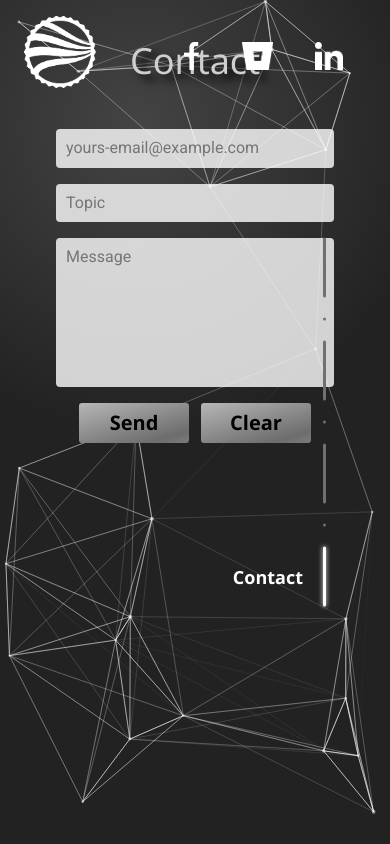
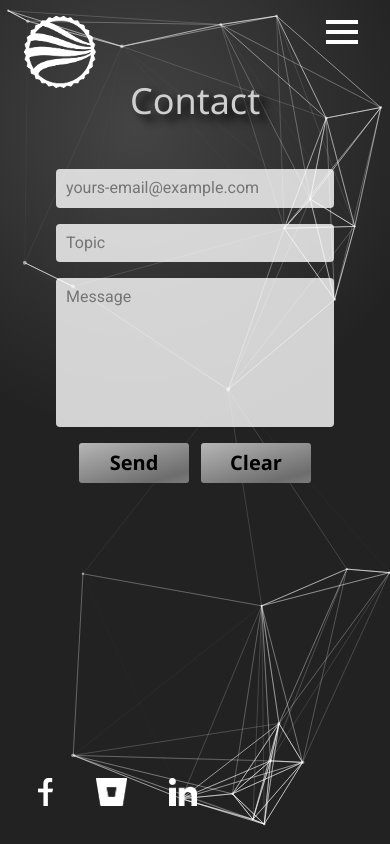
Before and after one commit to lukaszkurczab/portfolio-2023, a Next.js app: page /contact in a window 390 px wide. Built offline with nearby package versions, Linux system fonts and the light colour scheme.

Commit message:
Mobile navigation added

```diff
--- a/app/layout.module.scss
+++ b/app/layout.module.scss
@@ -53,7 +53,7 @@
 @media (max-width: $mobile) {
   .layout {
     .pageWrapper {
-      padding: 40px;
+      padding: 80px 40px;
       width: 100vw;
       height: 100vh;
     }
--- a/src/footer/footer.module.scss
+++ b/src/footer/footer.module.scss
@@ -46,8 +46,8 @@
 
 @media (max-width: $mobile) {
   .footer {
-      top: 32px;
-      right: 156px;
+      bottom: 12px;
+      left: 32px;
       align-items: flex-start;
       flex-direction: row;
 
@@ -59,6 +59,7 @@
 
 @media (max-width: $mobile-small) {
   .footer  {
-      top: 16px;
+      bottom: 12px;
+      left: 16px;
     }
 }
--- a/src/navigation/index.tsx
+++ b/src/navigation/index.tsx
@@ -1,12 +1,19 @@
 import Link from 'next/link'
+import Image from 'next/image';
 import {usePathname} from 'next/navigation';
+import menu from "../../public/menu.png"
 
 import styles from "./navigation.module.scss"
+import { useState } from 'react';
 
 export default function Navigation() {
+  const [showMenu, setShowMenu] = useState(false)
   const pathname = usePathname()
 
+
+
   return (
+    <>
         <div className={styles.nav}>
           <Link
             href={"/"}
@@ -40,5 +47,37 @@ export default function Navigation() {
             <span className={styles.nav__buttonText} >Contact</span>
           </Link>
         </div>
+        <div className={styles.navMobile}>
+          <button className={styles.navMobile__buttonsIcon_wrapper} onClick={() => setShowMenu(!showMenu)}>
+            <Image src={menu} alt="" />
+          </button>
+          {showMenu && <div className={styles.navMobile__buttonsWrapper}>
+            <Link
+              href={"/"}
+              className={`${styles.navMobile__button} ${pathname === "/" ? styles.active : ""}`}
+            >
+              <span className={styles.navMobile__buttonText} >Home</span>
+            </Link>
+            <Link
+              href={"/techStack"}
+              className={`${styles.navMobile__button} ${pathname === "/techStack" ? styles.active : ""}`}
+            >
+              <span className={styles.navMobile__buttonText} >Tech stack</span>
+            </Link>
+            <Link
+              href={"/experience"}
+              className={`${styles.navMobile__button} ${pathname === "/experience" ? styles.active : ""}`}
+            >
+              <span className={styles.navMobile__buttonText} >Experience</span>
+            </Link>
+            <Link
+              href={"/contact"}
+              className={`${styles.navMobile__button} ${pathname === "/contact" ? styles.active : ""}`}
+            >
+              <span className={styles.navMobile__buttonText} >Contact</span>
+            </Link>
+          </div>}
+      </div>
+    </>
   )
 }
--- a/src/navigation/navigation.module.scss
+++ b/src/navigation/navigation.module.scss
@@ -65,3 +65,48 @@
     }
   }
 }
+
+.navMobile {
+  display: none;
+}
+
+@media (max-width: $mobile) {
+  .nav {
+    display: none;
+  }
+
+  .navMobile {
+    @include myFlex;
+
+    .navMobile__buttonsIcon_wrapper{
+      position: fixed;
+      top: 16px;
+      right: 32px;
+      background-color: transparent;
+      border: 0;
+      z-index: 100;
+    }
+
+    .navMobile__buttonsWrapper{
+      position: fixed;
+      right: 32px;
+      top: 50px;
+      flex-direction: column;
+      align-items: flex-end;
+      z-index: 100;
+      @include myFlex;
+
+      .navMobile__button {
+        margin-top: 10px;
+        background: radial-gradient(circle at 35% 15%, #444, #222 40%);
+        border: 1px solid white;
+        color: white;
+        font-size: 20px;
+        font-weight: 600;
+        padding: 6px 0;
+        text-align: center;
+        width: 140px;
+      }
+    }
+  }
+}
```
Also changed, not shown: app/styles.module.scss (+9 -1 lines), public/menu.png (added).
